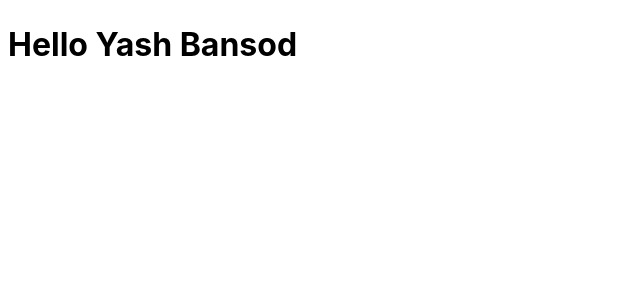
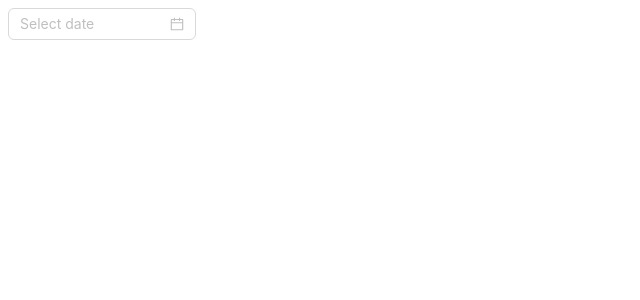
Before and after one commit to yash-bansod-2003/food_dashboard, a React (Vite) app: page / in a window 1280 px wide. Shown: the top 300 px of the page, without its empty margins (0-640 px from the left). Built offline with nearby package versions, Linux system fonts and the light colour scheme.

Commit message:
feat: configured ant design

```diff
--- a/package.json
+++ b/package.json
@@ -11,6 +11,7 @@
     "preview": "vite preview"
   },
   "dependencies": {
+    "antd": "^5.22.3",
     "react": "^18.3.1",
     "react-dom": "^18.3.1"
   },
--- a/src/App.tsx
+++ b/src/App.tsx
@@ -1,8 +1,10 @@
+import { DatePicker, Flex } from "antd";
+
 function App() {
   return (
-    <>
-      <h1>Hello Yash Bansod</h1>
-    </>
+    <Flex>
+      <DatePicker />
+    </Flex>
   );
 }
 
```
Also changed, not shown: 2 other files (tests, documents, lock files or other folders).
